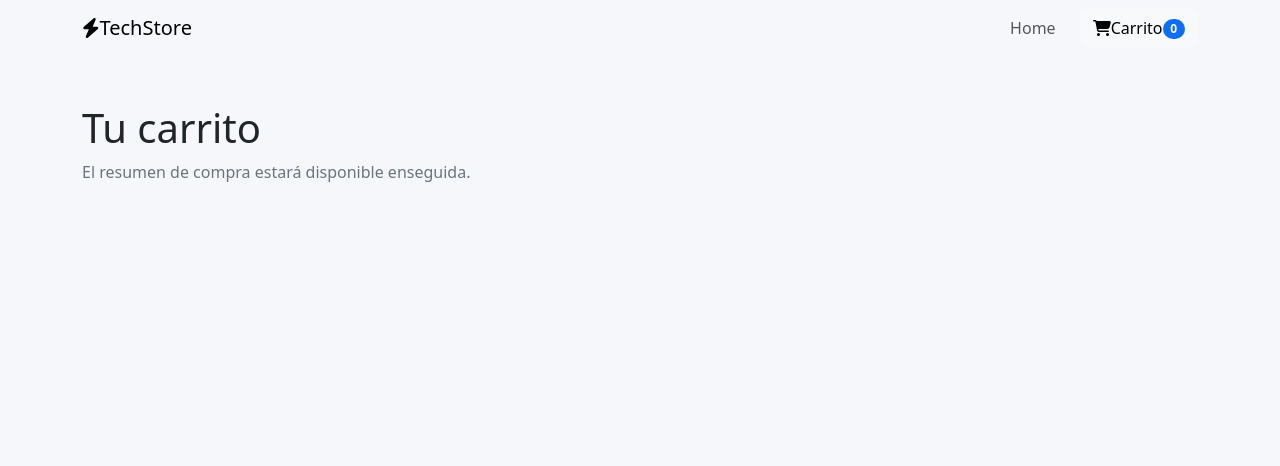
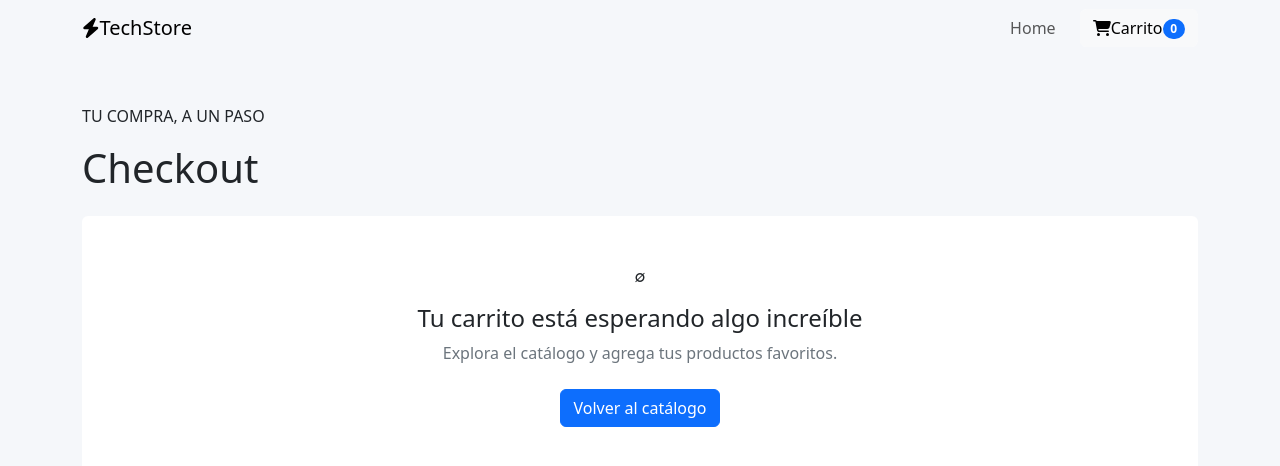
Before and after one commit to JasonPineda9730/prueba-tecnica-desarrolladores-react, a React (Vite) app: page /checkout in a window 1280 px wide. Shown: the top 466 px of the page. Built offline with nearby package versions, Linux system fonts and the light colour scheme.

Commit message:
feat: add checkout and purchase summary

```diff
--- a/src/App.jsx
+++ b/src/App.jsx
@@ -4,6 +4,7 @@ import NavBar from './components/NavBar/NavBar.jsx';
 import { CartProvider } from './context/CartContext.jsx';
 import Home from './pages/Home.jsx';
 import ProductDetailPage from './pages/ProductDetailPage.jsx';
+import CheckoutPage from './pages/CheckoutPage.jsx';
 
 function NotFound() {
   return <Container className="py-5"><Alert variant="light" className="empty-state"><h1 className="h4">Esta página no está disponible</h1><p className="mb-0">Prueba volver al inicio para seguir explorando.</p></Alert></Container>;
@@ -18,7 +19,7 @@ function App() {
           <Routes>
             <Route path="/" element={<Home />} />
             <Route path="/product/:id" element={<ProductDetailPage />} />
-            <Route path="/checkout" element={<Container className="py-5"><h1 className="section-title">Tu carrito</h1><p className="text-secondary">El resumen de compra estará disponible enseguida.</p></Container>} />
+            <Route path="/checkout" element={<CheckoutPage />} />
             <Route path="*" element={<NotFound />} />
           </Routes>
         </main>
--- /dev/null
+++ b/src/components/Brief/Brief.jsx
@@ -0,0 +1,26 @@
+import { useContext } from 'react';
+import { Card, ListGroup } from 'react-bootstrap';
+import { CartContext } from '../../context/CartContext.jsx';
+
+function Brief() {
+  const { cartItems, total } = useContext(CartContext);
+  return (
+    <Card className="summary-card border-0">
+      <Card.Body className="p-4">
+        <h2 className="h5 mb-3">Resumen de compra</h2>
+        <ListGroup variant="flush">
+          {cartItems.map((item) => (
+            <ListGroup.Item key={item.id} className="summary-line px-0">
+              <span><span className="d-block fw-semibold">{item.title}</span><span className="small text-secondary">{item.quantity} × ${Number(item.price).toFixed(2)}</span></span>
+              <span className="fw-semibold">${(Number(item.price) * item.quantity).toFixed(2)}</span>
+            </ListGroup.Item>
+          ))}
+        </ListGroup>
+        <div className="summary-total"><span>Total</span><strong>${total.toFixed(2)}</strong></div>
+        <p className="small text-secondary mt-3 mb-0">Impuestos y envío calculados en esta compra de demostración.</p>
+      </Card.Body>
+    </Card>
+  );
+}
+
+export default Brief;
--- /dev/null
+++ b/src/components/Checkout/Checkout.jsx
@@ -0,0 +1,89 @@
+import { useContext, useState } from 'react';
+import { Alert, Button, Card, Col, Image, ListGroup, Row } from 'react-bootstrap';
+import { Link } from 'react-router-dom';
+import { FontAwesomeIcon } from '@fortawesome/react-fontawesome';
+import { faArrowLeft, faTrashCan } from '@fortawesome/free-solid-svg-icons';
+import { CartContext } from '../../context/CartContext.jsx';
+import Brief from '../Brief/Brief.jsx';
+
+function Checkout() {
+  const { cartItems, totalQuantity, removeItem, clearCart, total } = useContext(CartContext);
+  const [orderId, setOrderId] = useState('');
+  const [imageErrors, setImageErrors] = useState({});
+
+  function finishPurchase() {
+    if (cartItems.length === 0) return;
+    const simulatedOrder = `TS-${Math.floor(100000 + Math.random() * 900000)}`;
+    setOrderId(simulatedOrder);
+    clearCart();
+  }
+
+  if (orderId) {
+    return (
+      <Card className="success-card border-0 text-center">
+        <Card.Body className="p-5">
+          <span className="success-check" aria-hidden="true">✓</span>
+          <h2 className="h3 mt-3">¡Compra realizada correctamente!</h2>
+          <p className="text-secondary">Tu orden <strong>#{orderId}</strong> quedó registrada en esta demostración.</p>
+          <Button as={Link} to="/" variant="primary" className="mt-2">Volver al catálogo</Button>
+        </Card.Body>
+      </Card>
+    );
+  }
+
+  if (cartItems.length === 0) {
+    return (
+      <Card className="empty-cart border-0 text-center">
+        <Card.Body className="p-5">
+          <span className="empty-cart-icon" aria-hidden="true">∅</span>
+          <h2 className="h4 mt-3">Tu carrito está esperando algo increíble</h2>
+          <p className="text-secondary">Explora el catálogo y agrega tus productos favoritos.</p>
+          <Button as={Link} to="/" variant="primary" className="mt-2">Volver al catálogo</Button>
+        </Card.Body>
+      </Card>
+    );
+  }
+
+  return (
+    <div>
+      <Link to="/" className="back-link"><FontAwesomeIcon icon={faArrowLeft} aria-hidden="true" /> Seguir comprando</Link>
+      <Row className="g-4 mt-1">
+        <Col lg={8}>
+          <div className="d-flex align-items-end justify-content-between mb-3 gap-3">
+            <div><p className="eyebrow mb-1">CASI ES TUYO</p><h2 className="section-title mb-0">Tu carrito <span className="text-secondary fs-6 fw-normal">({totalQuantity} artículos)</span></h2></div>
+            <Button variant="link" className="clear-cart-button" onClick={() => { clearCart(); setOrderId(''); }}>Vaciar carrito</Button>
+          </div>
+          <ListGroup className="checkout-items">
+            {cartItems.map((item) => {
+              const image = item.thumbnail || item.images?.[0];
+              return (
+                <ListGroup.Item key={item.id} className="checkout-item">
+                  {image && !imageErrors[item.id] ? <Image src={image} alt={item.title || 'Producto'} className="checkout-item__image" onError={() => setImageErrors((current) => ({ ...current, [item.id]: true }))} /> : <div className="checkout-item__image checkout-item__fallback" role="img" aria-label="Imagen no disponible">—</div>}
+                  <div className="checkout-item__info">
+                    <span className="product-category">{item.category || 'Tecnología'}</span>
+                    <h3 className="checkout-item__title">{item.title}</h3>
+                    <span className="text-secondary small">${Number(item.price).toFixed(2)} por unidad · Cantidad: {item.quantity}</span>
+                    <span className="d-lg-none fw-semibold mt-1">Subtotal: ${(Number(item.price) * item.quantity).toFixed(2)}</span>
+                  </div>
+                  <strong className="checkout-item__subtotal d-none d-lg-block">${(Number(item.price) * item.quantity).toFixed(2)}</strong>
+                  <Button variant="outline-danger" className="remove-item-button" aria-label={`Eliminar ${item.title} del carrito`} onClick={() => removeItem(item.id)}>
+                    <FontAwesomeIcon icon={faTrashCan} aria-hidden="true" />
+                  </Button>
+                </ListGroup.Item>
+              );
+            })}
+          </ListGroup>
+        </Col>
+        <Col lg={4}>
+          <Brief />
+          <Button variant="primary" size="lg" className="w-100 mt-3 checkout-button" onClick={finishPurchase} disabled={!cartItems.length || !Number.isFinite(total)}>
+            Finalizar compra · ${total.toFixed(2)}
+          </Button>
+          <Alert variant="light" className="mt-3 small text-secondary">Compra simulada: no se procesarán pagos reales.</Alert>
+        </Col>
+      </Row>
+    </div>
+  );
+}
+
+export default Checkout;
--- /dev/null
+++ b/src/pages/CheckoutPage.jsx
@@ -0,0 +1,14 @@
+import { Container } from 'react-bootstrap';
+import Checkout from '../components/Checkout/Checkout.jsx';
+
+function CheckoutPage() {
+  return (
+    <Container className="checkout-page py-5">
+      <p className="eyebrow">TU COMPRA, A UN PASO</p>
+      <h1 className="section-title mb-4">Checkout</h1>
+      <Checkout />
+    </Container>
+  );
+}
+
+export default CheckoutPage;
```
